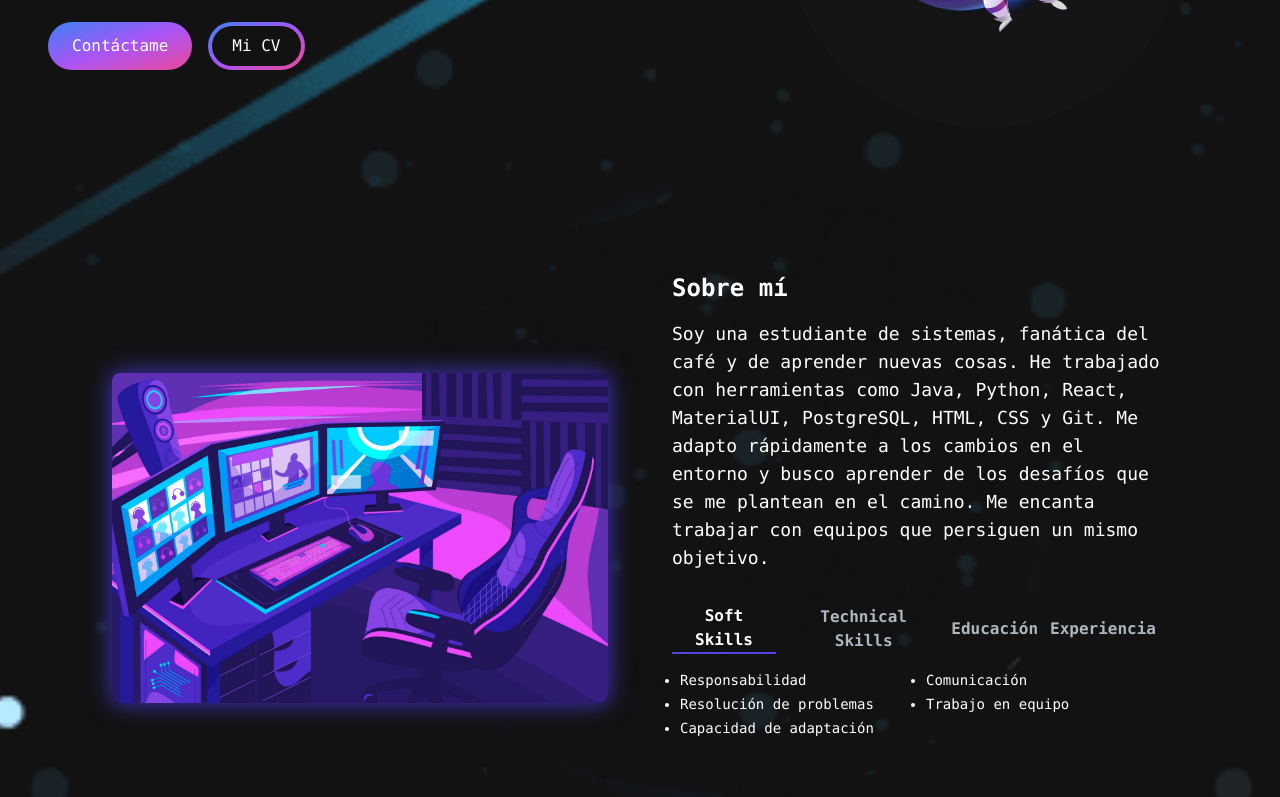
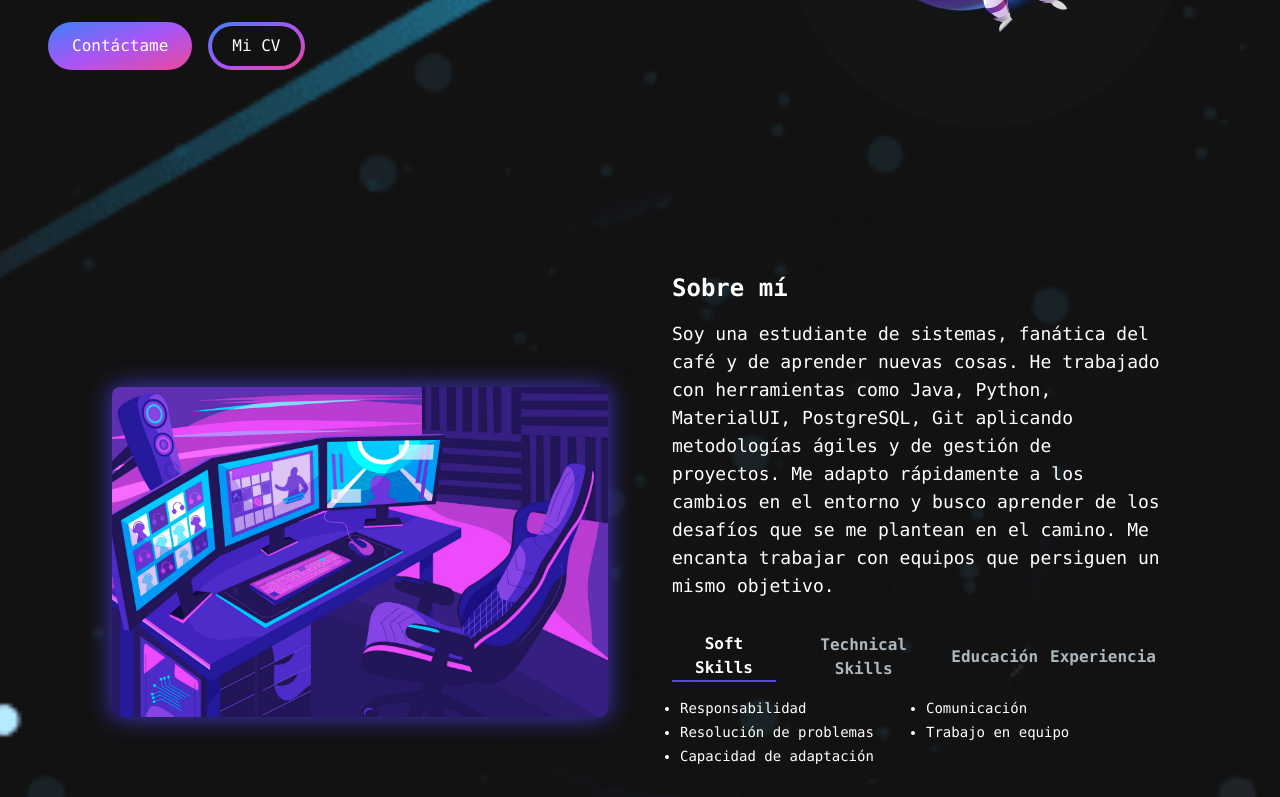
Before and after one commit to lc-sanchez/portfolio-next, a Next.js app: page / in a window 1280 px wide. Shown: the part 448-1245 px from the top of the page. Built offline with nearby package versions, Linux system fonts and the light colour scheme.

Commit message:
Modificando section about me

```diff
--- a/app/components/AboutSection.jsx
+++ b/app/components/AboutSection.jsx
@@ -87,7 +87,10 @@ export const AboutSection = () => {
         <div className='mt-8 md:mt-0 text-left flex flex-col h-full'>
             <h2 className='text-2xl font-bold text-white my-4  font-mono'>Sobre mí</h2>
             <p className='text-base lg:text-lg font-mono'>
-                Soy una estudiante de sistemas, fanática del café y de aprender nuevas cosas. He trabajado con herramientas como Java, Python, React, MaterialUI, PostgreSQL, HTML, CSS y Git. Me adapto rápidamente a los cambios en el entorno y busco aprender de los desafíos que se me plantean en el camino. Me encanta trabajar con equipos que persiguen un mismo objetivo.
+                Soy una estudiante de sistemas, fanática del café y de aprender nuevas cosas.
+                He trabajado con herramientas como Java, Python, MaterialUI, PostgreSQL, Git aplicando metodologías ágiles y de gestión de proyectos.
+                Me adapto rápidamente a los cambios en el entorno y busco aprender de los desafíos que se me plantean en el camino.
+                Me encanta trabajar con equipos que persiguen un mismo objetivo.
             </p>
             <div className='flex flex-row justify-start mt-8'>
                 <TabButton
```
